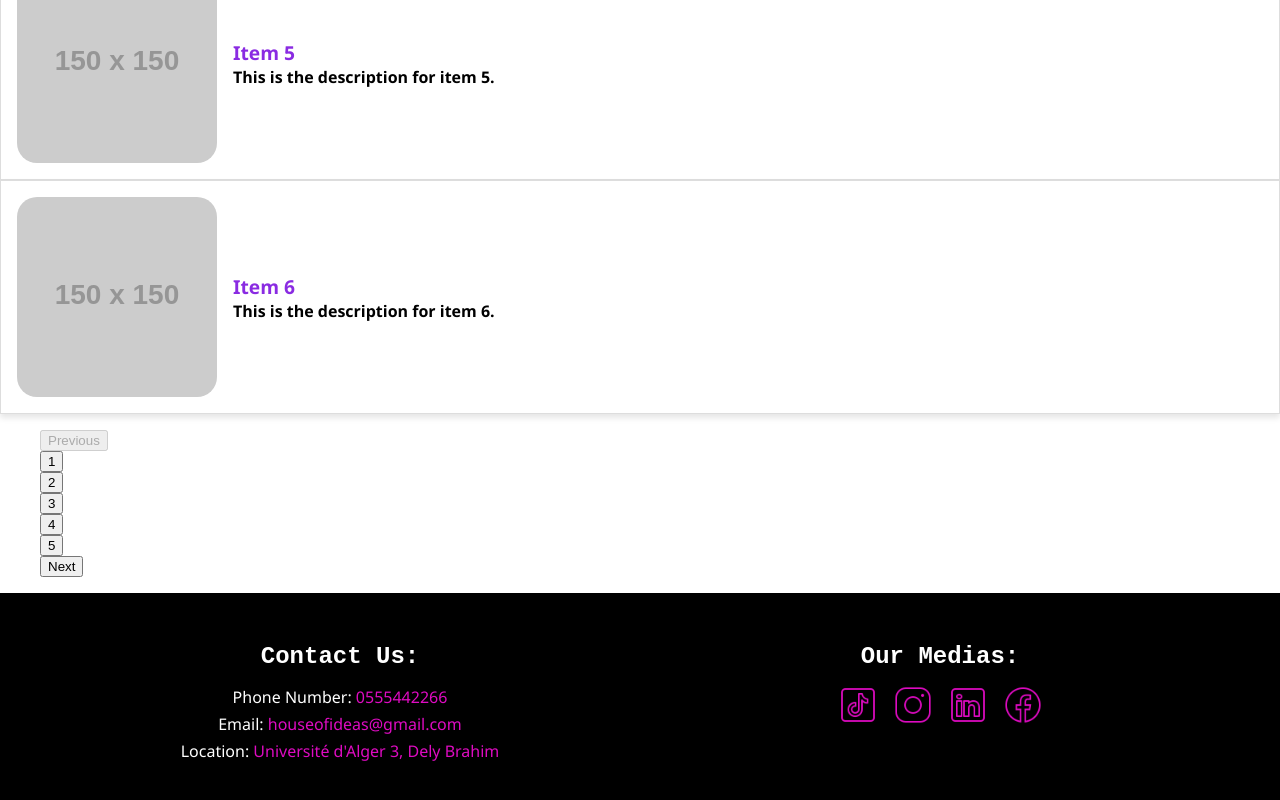
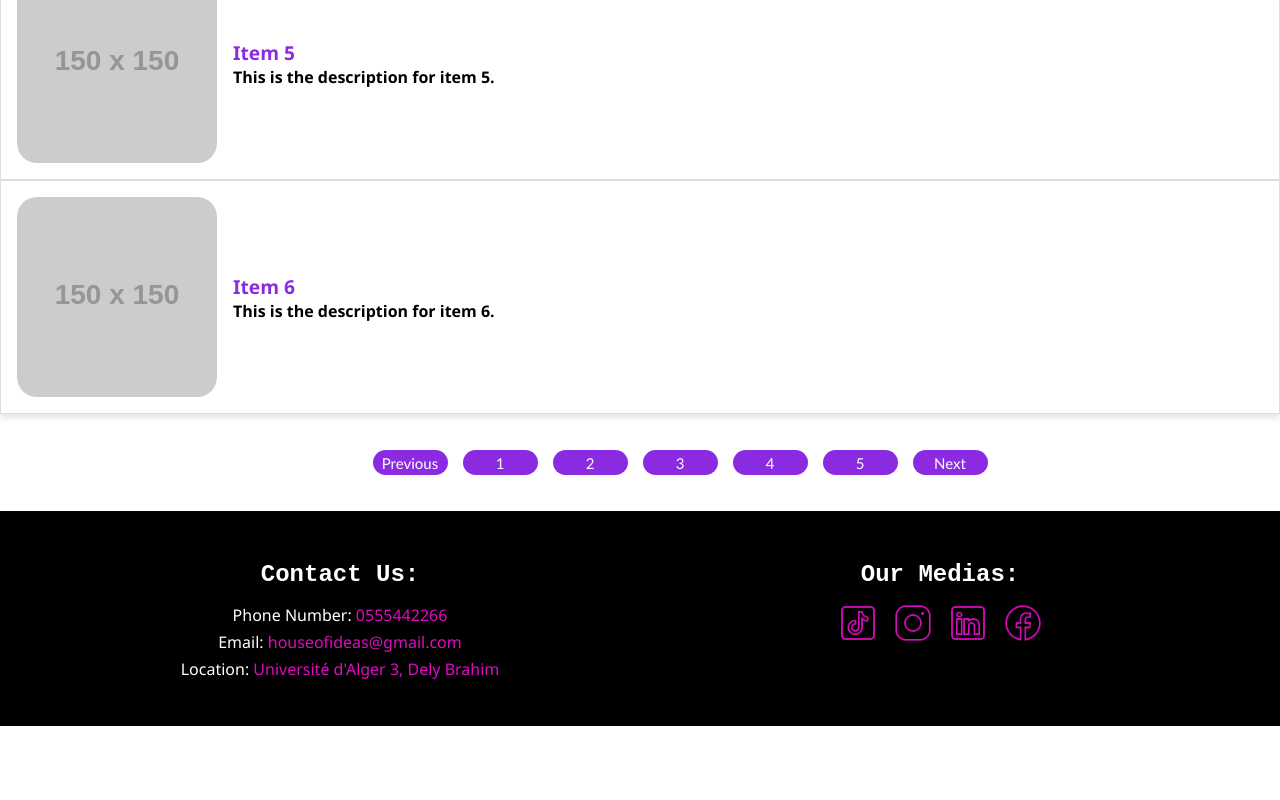
Before and after one commit to bilelBoulhia/hi-articles, a React (Create React App) app: page / in a window 1280 px wide. Shown: the part 1090-1890 px from the top of the page. After the commit the page ends 1816 px from the top, so only its background shows below. Built offline with nearby package versions, Linux system fonts and the light colour scheme.

Commit message:
pagination

```diff
--- a/src/components/pagination/Pages.css
+++ b/src/components/pagination/Pages.css
@@ -34,3 +34,36 @@
     flex-direction: column;
     gap: 0.5rem;
 }
+
+.pagination-container {
+    display:flex;
+    align-items: center;
+    justify-content: center;
+    width: 100%;
+    margin: 20px;
+
+    ul{
+    display: flex;
+    gap: 15px;
+}
+    li button{
+        font-family: 'Gill Sans', 'Gill Sans MT', Calibri, 'Trebuchet MS', sans-serif;
+        font-size: 15px;
+        color: white;
+        background-color: blueviolet;
+        border-radius: 20px;
+        width: 5em;
+        height: 25px;
+        border: none;
+    }
+
+    li button:hover{
+        color: white;
+        background-color: rgb(134, 2, 160);
+        transition: 0.2s ease-in-out;
+        border-radius: 20px;
+        width: 5em;
+        height: 25px;
+        border: none;
+    }
+}
--- a/src/components/pagination/Pages.jsx
+++ b/src/components/pagination/Pages.jsx
@@ -40,6 +40,7 @@ const Pages = () => {
         ))}
       </div>
       <Pagination
+        className="pagination-container"
         currentPage={currentPage}
         totalPages={totalPages}
         onPageChange={onPageChange}
```
